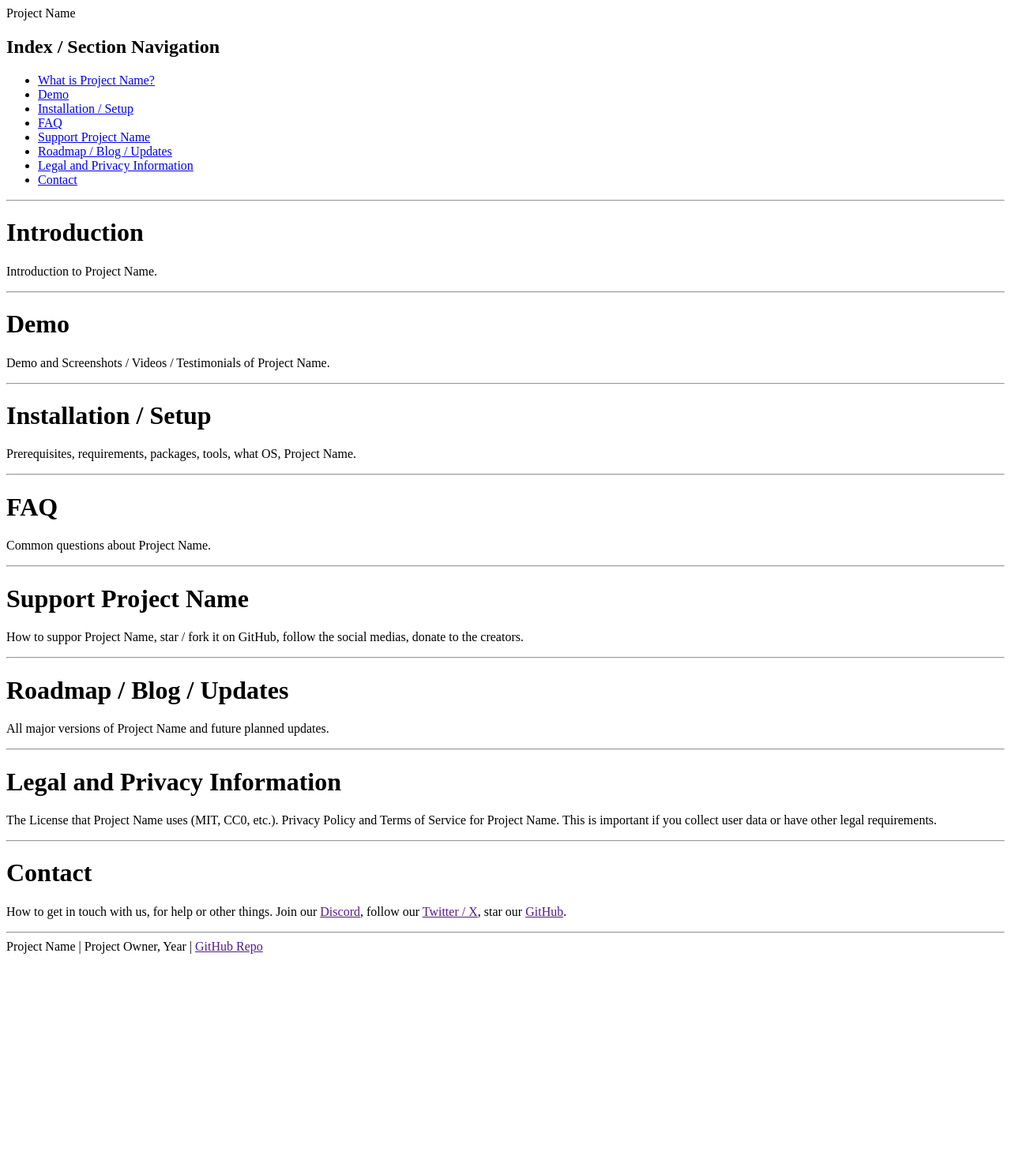
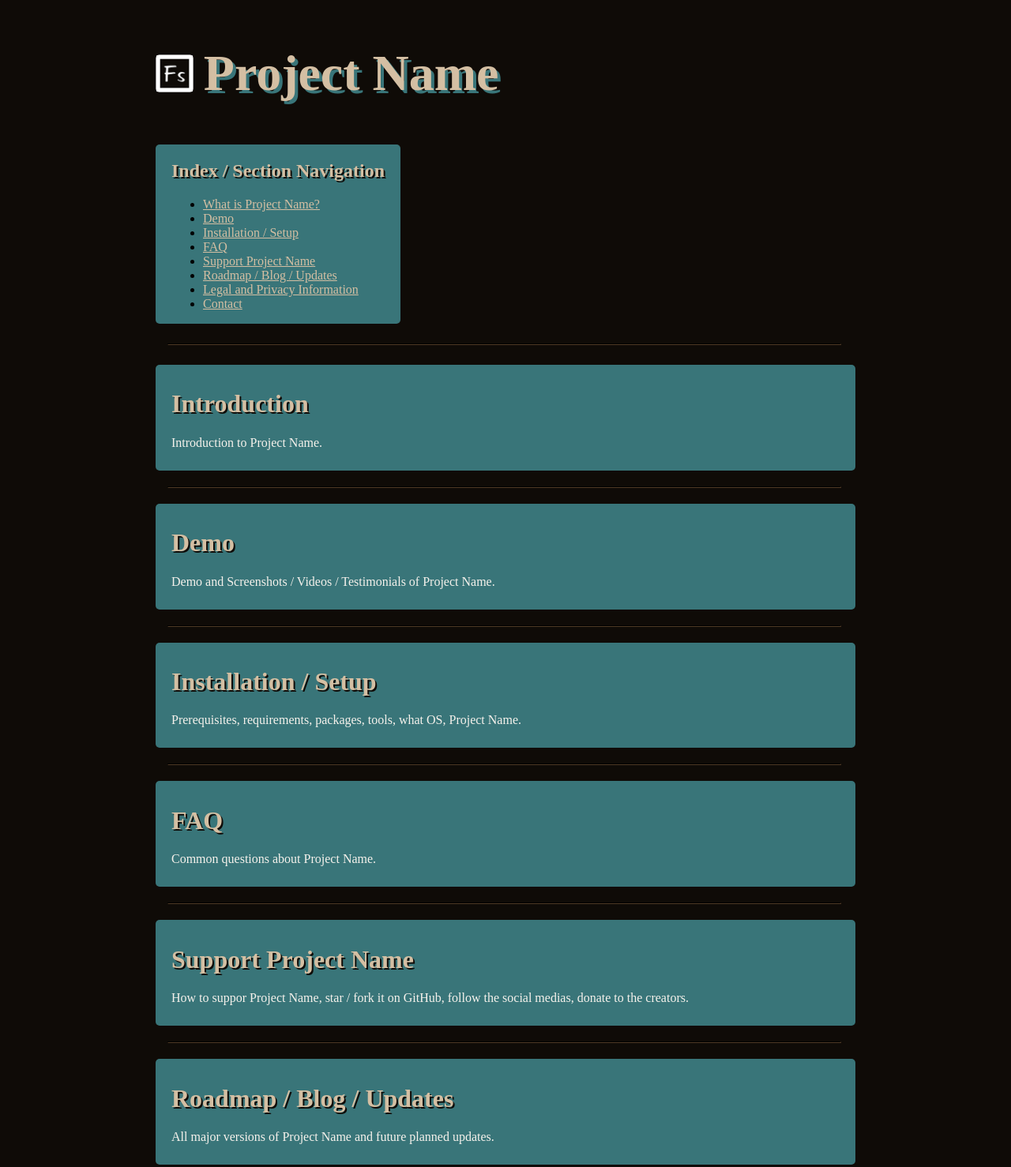
Before and after one commit to JakeDaSpud/forksite, a plain HTML site: page index.html in a window 1280 px wide. Shown: the top 1478 px of the page at 79% size. Before the commit the page ends 1216 px from the top, so only its background shows below. Drawn offline with Linux system fonts and the light colour scheme.

Commit message:
:sparkles: added some links in html
:lipstick: added css, has bad default colours rn

:bento: added forksite logos

```diff
--- a/index.html
+++ b/index.html
@@ -3,11 +3,13 @@
 <head>
 	<meta charset="UTF-8">
 	<meta name="viewport" content="width=device-width, initial-scale=1.0">
+	<link rel="stylesheet" href="styles.css">
 	<title>Forksite</title>
 </head>
 <body>
 	<header>
-		Project Name
+		<img src="./assets/forksite_logo_white.png">
+		<h1>Project Name</h1>
 	</header>
 
 	<nav>
@@ -27,49 +29,65 @@
 	<hr> <!-- Separate Header and Navigation from Main -->
 
 	<main>
-		<h1 id="introduction">Introduction</h1>
+		<div id="introduction" class="project-section">
+			<h1>Introduction</h1>
 			<p>Introduction to Project Name.</p>
+		</div>
 
 		<hr>
 
-		<h1 id="demo">Demo</h1>
+		<div id="demo" class="project-section">
+			<h1>Demo</h1>
 			<p>Demo and Screenshots / Videos / Testimonials of Project Name.</p>
+		</div>
 
 		<hr>
 
-		<h1 id="installation">Installation / Setup</h1>
+		<div id="installation" class="project-section">
+			<h1>Installation / Setup</h1>
 			<p>Prerequisites, requirements, packages, tools, what OS,  Project Name.</p>
+		</div>
 
 		<hr>
 
-		<h1 id="faq">FAQ</h1>
+		<div id="faq" class="project-section">
+			<h1>FAQ</h1>
 			<p>Common questions about Project Name.</p>
+		</div>
 
 		<hr>
 
-		<h1 id="support">Support Project Name</h1>
+		<div id="support" class="project-section">
+			<h1>Support Project Name</h1>
 			<p>How to suppor Project Name, star / fork it on GitHub, follow the social medias, donate to the creators.</p>
+		</div>
 
 		<hr>
 
-		<h1 id="changelog">Roadmap / Blog / Updates</h1>
+		<div id="changelog" class="project-section">
+			<h1>Roadmap / Blog / Updates</h1>
 			<p>All major versions of Project Name and future planned updates.</p>
+		</div>
 
 		<hr>
 
-		<h1 id="legal">Legal and Privacy Information</h1>
+		<div id="legal" class="project-section">
+			<h1>Legal and Privacy Information</h1>
 			<p>The License that Project Name uses (MIT, CC0, etc.). Privacy Policy and Terms of Service for Project Name. This is important if you collect user data or have other legal requirements.</p>
+		</div>
 
 		<hr>
 
-		<h1 id="contact">Contact</h1>
+		<div id="contact" class="project-section">
+			<h1>Contact</h1>
 			<p>How to get in touch with us, for help or other things. Join our <a href="" target="_blank">Discord</a>, follow our <a href="" target="_blank">Twitter / X</a>, star our <a href="" target="_blank">GitHub</a>.</p>
+		</div>
 	</main>
 
 	<hr> <!-- Separate Main from Footer -->
 
 	<footer>
-		<span>Project Name</span><span> | </span><span>Project Owner, Year</span><span> | </span><a href="" target="_blank">GitHub Repo</a>
+		<span>Project Name</span><span> | </span><a href="https://x.com/jor_gamedev" target="_blank">Project Owner</a><span>, Year</span><span> | </span><a href="https://github.com/jakedaspud/forksite" target="_blank">GitHub Repo</a>
 	</footer>
 </body>
 </html>
--- a/styles.css
+++ b/styles.css
@@ -0,0 +1,132 @@
+:root {
+	--bg_colour: #0f0b07;
+
+	--primary: #d4bfa3;
+	--secondary: #397579;
+	--accent: #6e6fbb;
+
+	--text: #f6f2ec;
+
+	--link_colour: var(--primary);
+	--link_highlight: var(--text);
+}
+
+a {
+	color: var(--link_colour);
+}
+
+a:hover {
+	color: var(--link_highlight);
+}
+
+
+
+html {
+	margin: 0;
+	border: 0;
+	padding: 0;
+
+	display: flex;
+	flex-direction: column;
+	align-items: center;
+
+	font-family: cascadia code;
+}
+
+
+
+hr {
+	margin: 20px;
+	border: default;
+
+	width: 95%;
+
+	border-color: var(--bg_colour);
+	filter: brightness(0.8);
+}
+
+
+
+body {
+	display: flex;
+	flex-direction: column;
+	align-items: left;
+
+	background-color: var(--bg_colour);
+
+	width: 70%;
+}
+
+
+
+p, span {
+	color: var(--text);
+}
+
+
+
+header {
+	border-radius: 5px;
+	margin: 5px;
+
+	display: flex;
+	flex-direction: row;
+	align-items: center;
+
+	height: 20vh;
+}
+
+header img {
+	height: 6vh;
+	margin-right: 1vw;
+}
+
+header h1 {
+	font-size: 64px;
+	color: var(--primary);
+	text-shadow: var(--secondary) 4px 4px;
+}
+
+
+
+nav {
+	background-color: var(--secondary);
+
+	width: fit-content;
+
+	border-radius: 5px;
+	margin: 5px;
+	padding: 0 20px;
+}
+
+nav h1 {
+	color: var(--primary);
+	text-shadow: var(--bg_colour) 2px 2px;
+}
+
+
+
+.project-section {
+	border-radius: 5px;
+	margin: 5px;
+	padding: 10px 20px;
+	background-color: var(--secondary);
+}
+
+.project-section h1 {
+	color: var(--primary);
+	text-shadow: var(--bg_colour) 2px 2px;
+}
+
+
+
+footer {
+	border-radius: 5px;
+	margin: 5px auto;
+	padding: 10px 20px;
+
+	background-color: var(--secondary);
+
+	width: 80%;
+	text-align:center;
+}
```
Also changed, not shown: assets/forksite_logo.png (added), assets/forksite_logo_white.png (added). Lines whose indentation alone changed are shown as unchanged.
